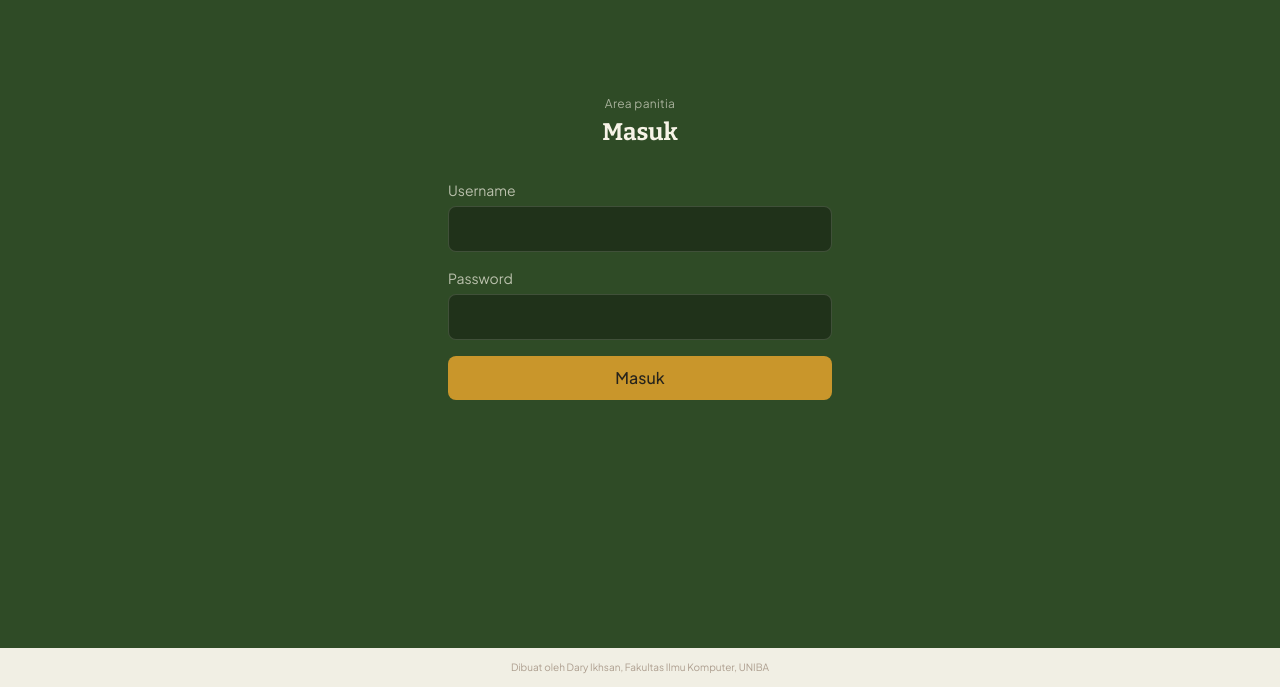
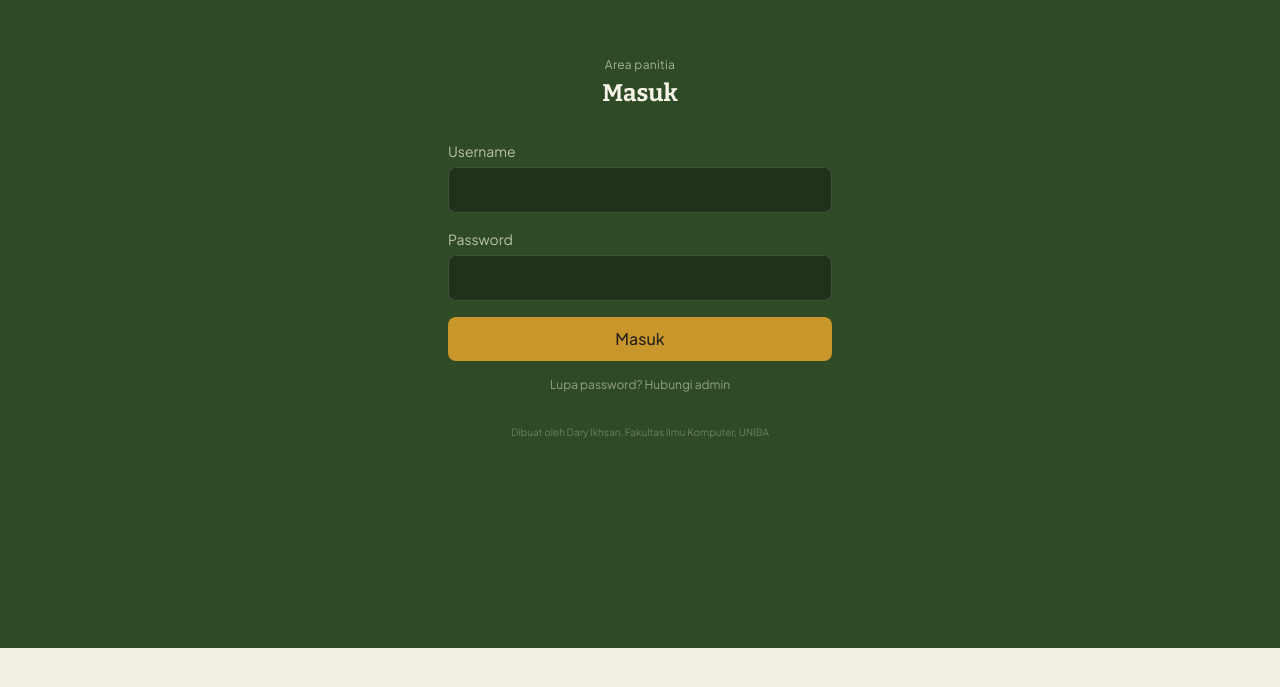
Before and after one commit to mydary/bazarkkn, a Next.js app: page /login in a window 1280 px wide. Shown: the part 152-839 px from the top of the page. After the commit the page ends 800 px from the top, so only its background shows below. Built offline with nearby package versions, Linux system fonts and the light colour scheme.

Commit message:
Place watermark on public pages + login, add lupa password link

```diff
--- a/app/bayar/[orderId]/page.tsx
+++ b/app/bayar/[orderId]/page.tsx
@@ -91,6 +91,9 @@ export default function BayarPage({ params }: { params: { orderId: string } }) {
         <h1 className="font-display font-bold text-2xl text-ink text-center mt-1">
           {currentGroup.kelompok.name}
         </h1>
+        <p className="text-[10px] text-kerbau/40 text-center mt-1">
+          Dibuat oleh Dary Ikhsan, Fakultas Ilmu Komputer, UNIBA
+        </p>
 
         <div className="bg-gabah/10 border border-gabah/20 rounded-lg p-3 mt-4 text-center">
           <p className="text-xs text-ink/70 leading-relaxed">
--- a/app/cart/page.tsx
+++ b/app/cart/page.tsx
@@ -89,7 +89,8 @@ export default function CartPage() {
   return (
     <div className="min-h-screen max-w-md mx-auto px-5 pb-10">
       <a href="/pasar" className="text-sm text-kerbau hover:text-ink mt-6 mb-2 inline-block">&larr; Kembali ke Pasar</a>
-      <h1 className="font-display font-bold text-2xl text-ink mb-5">Keranjang</h1>
+      <h1 className="font-display font-bold text-2xl text-ink mb-1">Keranjang</h1>
+      <p className="text-[10px] text-kerbau/40 mb-5">Dibuat oleh Dary Ikhsan, Fakultas Ilmu Komputer, UNIBA</p>
 
       <div className="bg-gabah/10 border border-gabah/20 rounded-lg p-3 mb-5">
         <p className="text-xs text-ink/70 leading-relaxed">
--- a/app/layout.tsx
+++ b/app/layout.tsx
@@ -26,9 +26,6 @@ export default function RootLayout({ children }: { children: ReactNode }) {
     <html lang="id" className={`${bitter.variable} ${jakarta.variable}`}>
       <body className="bg-anyaman text-ink font-sans min-h-screen antialiased">
         <Providers>{children}</Providers>
-        <footer className="text-center py-3 text-[10px] text-kerbau/50">
-          Dibuat oleh Dary Ikhsan, Fakultas Ilmu Komputer, UNIBA
-        </footer>
       </body>
     </html>
   );
--- a/app/login/page.tsx
+++ b/app/login/page.tsx
@@ -68,16 +68,27 @@ function LoginForm() {
           {loading ? "Masuk..." : "Masuk"}
         </button>
       </form>
+      <a
+        href="https://wa.me/6285782451102?text=Halo%20Ikhsan%2C%20saya%20lupa%20password%20akun%20panitia%20saya.%20Bisa%20dibantu%20untuk%20mengatur%20ulang%3F"
+        target="_blank"
+        rel="noopener noreferrer"
+        className="block text-center text-xs text-cream/50 hover:text-cream/80 mt-4"
+      >
+        Lupa password? Hubungi admin
+      </a>
     </div>
   );
 }
 
 export default function LoginPage() {
   return (
-    <div className="min-h-screen bg-paddy flex items-center justify-center px-6">
+    <div className="min-h-screen bg-paddy flex flex-col items-center justify-center px-6">
       <Suspense>
         <LoginForm />
       </Suspense>
+      <p className="text-[10px] text-cream/30 mt-8 text-center">
+        Dibuat oleh Dary Ikhsan, Fakultas Ilmu Komputer, UNIBA
+      </p>
     </div>
   );
 }
--- a/app/pasar/page.tsx
+++ b/app/pasar/page.tsx
@@ -56,6 +56,9 @@ export default function PasarPage() {
           className="w-full h-auto"
         />
       </header>
+      <p className="text-center text-[10px] text-kerbau/40 py-1.5">
+        Dibuat oleh Dary Ikhsan, Fakultas Ilmu Komputer, UNIBA
+      </p>
 
       {bazarOpen === false && (
         <div className="max-w-lg mx-auto px-3 pt-4">
--- a/app/pesanan/[orderId]/page.tsx
+++ b/app/pesanan/[orderId]/page.tsx
@@ -79,7 +79,8 @@ export default function PesananPage({ params }: { params: { orderId: string } })
   return (
     <div className="min-h-screen max-w-md mx-auto px-5 pb-10">
       <h1 className="font-display font-bold text-2xl text-ink pt-8 mb-1">Status Pesanan</h1>
-      <p className="text-sm text-kerbau mb-4">Atas nama {order.buyerName}</p>
+      <p className="text-sm text-kerbau mb-1">Atas nama {order.buyerName}</p>
+      <p className="text-[10px] text-kerbau/40 mb-4">Dibuat oleh Dary Ikhsan, Fakultas Ilmu Komputer, UNIBA</p>
 
       <div className="bg-gabah/10 border border-gabah/20 rounded-lg p-3 mb-5">
         <p className="text-xs text-ink/70 leading-relaxed">
```
